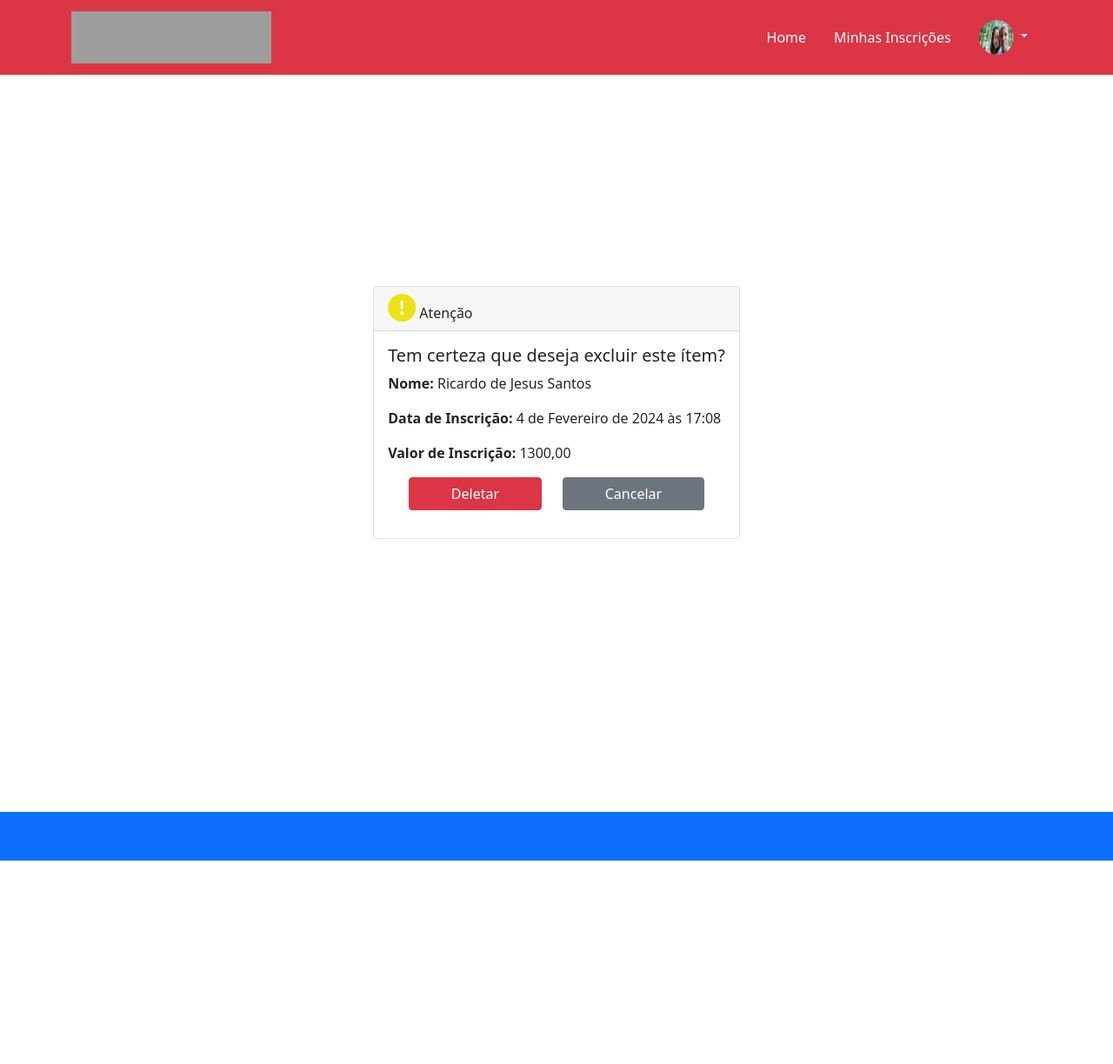
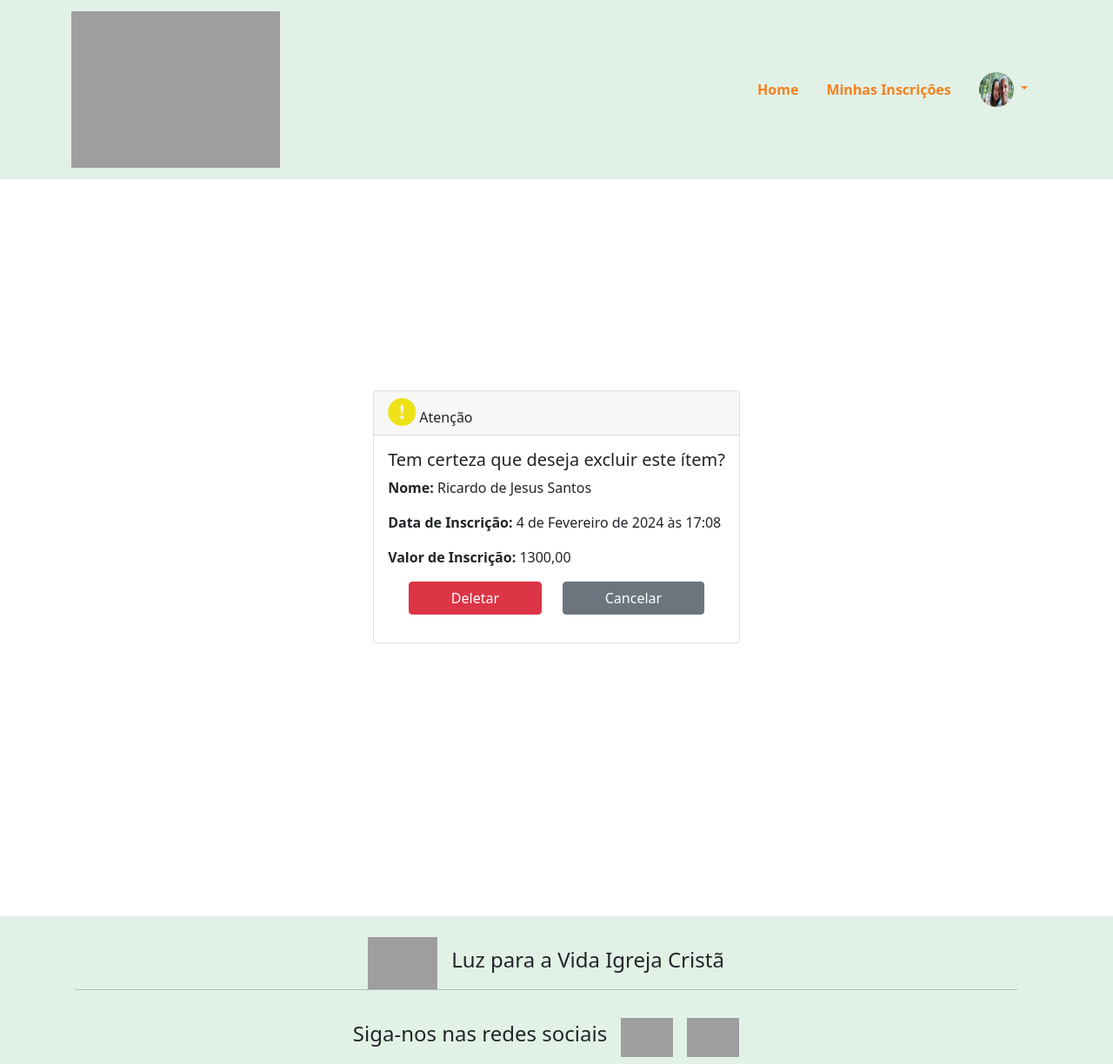
Before and after one commit to richard7santos/retiroFamilia, a Django app: page /inscricao/delete/2 in a window 1280 px wide. Shown: the whole page at 87% size. Before the commit the page ends 990 px from the top, so only its background shows below. Run offline with Django 5.2, Linux system fonts and the light colour scheme; a user stored in the database is signed in; data comes from the database, SQL or seed files in the repository; some libraries are stand-ins or nearby versions; grey boxes are pictures that could not be loaded.

Commit message:
perfumarias

```diff
--- a/static/styles/styles.css
+++ b/static/styles/styles.css
@@ -1,5 +1,22 @@
+:root {
+    --global-primary-color: #E2F1E6;
+    --title-color-primary: #00ADEF;
+    --title-color-secondary: #F5811E;
+}
+
+.navbar {
+    background-color: var(--global-primary-color);
+}
+
 .nav-link {
-    color: white !important;
+    color: var(--title-color-secondary) !important;
+    font-weight: bolder;
+}
+
+.nav-link:hover {
+    color: var(--global-primary-color) !important;
+    background-color: var(--title-color-secondary);
+    font-weight: bold;
 }
 
 .sessions {
--- a/templates/partials/footer.html
+++ b/templates/partials/footer.html
@@ -1,7 +1,26 @@
 {% load static %}
-<nav class="navbar bg-primary mt-5">
-    <div class="container-fluid">
-        <a class="navbar-brand" href="#">Fixed bottom</a>
+<nav class="navbar mt-5">
+    <div class="container">
+        <div class="row w-100 p-3">
+            <div class="d-flex w-100 justify-content-center align-items-center gap-3">
+                <img src="{% static  'imgs/logo-igreja.png ' %}" alt="" height="60px">
+                <h4>Luz para a Vida Igreja Cristã</h4>
+            </div>
+            <hr>
+        </div>
+
+        <div class="row w-100">
+            <div class="col-4"></div>
+            <div class="col-4 d-flex w-100 justify-content-center align-items-center gap-3">
+                <h4>Siga-nos nas redes sociais</h4>
+                <img src="{% static  'imgs/logo-instagram.png ' %}" alt="" height="45px">
+                <img src="{% static  'imgs/logo-facebook.png ' %}" alt="" height="45px">
+
+
+
+            </div>
+            <div class="col-4"></div>
+        </div>
     </div>
 </nav>
 <script src="https://cdn.jsdelivr.net/npm/bootstrap@5.0.2/dist/js/bootstrap.bundle.min.js"
--- a/templates/partials/header.html
+++ b/templates/partials/header.html
@@ -19,10 +19,10 @@
 </head>
 
 <body>
-  <nav class="navbar navbar-expand-lg navbar-dark bg-danger" style="color: white;">
+  <nav class="navbar navbar-expand-lg navbar-dark">
     <div class="container">
-      <a class="navbar-brand" href="#">
-        <img src="{% static  'imgs/logo-retiro.png '   %}" alt="" width="230px" height="60px">
+      <a class="navbar-brand" href="{% url 'home'%}">
+        <img src="{% static  'imgs/logo-retiro.png '   %}" alt="" width="240px">
       </a>
 
       <ul class="nav justify-content-end collapse navbar-collapse">
```
Also changed, not shown: static/imgs/logo-facebook.png (added), static/imgs/logo-igreja.png (added), static/imgs/logo-instagram.png (added), static/imgs/logo-retiro.png.
